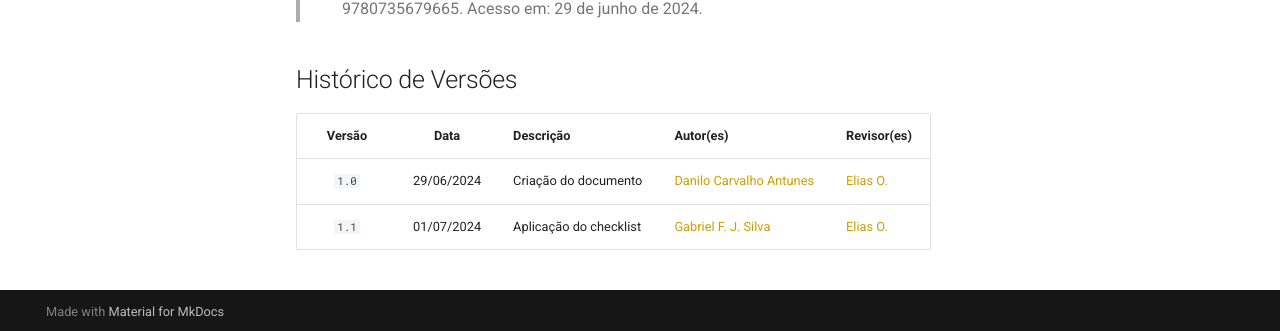
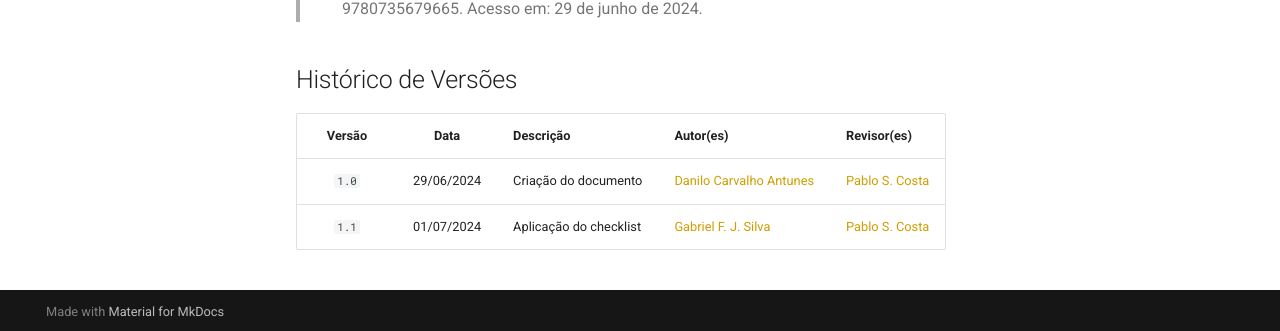
Before and after one commit to Requisitos-de-Software/2024.1-Serasa, an MkDocs documentation site: the page built from docs/verificacao/grupo/elicitacao/priorizacao/firstthingfirst.md, in a window 1280 px wide and 900 px high, scrolled down 2705 px. Shown: the part 566-897 px from the top of the window. Built offline with MkDocs 1.6.1 and Material for MkDocs 9.7.7, drawn with Linux system fonts in a browser that asks for light colours; comment, search, counter and statistics services are not loaded.

Commit message:
add reviewer

```diff
--- a/docs/verificacao/grupo/elicitacao/priorizacao/firstthingfirst.md
+++ b/docs/verificacao/grupo/elicitacao/priorizacao/firstthingfirst.md
@@ -110,8 +110,8 @@ pie
 
 | Versão | Data | Descrição | Autor(es) | Revisor(es) |
 | :----: | :--: | --------- | ----------- | ------ |
-| `1.0`  | 29/06/2024 | Criação do documento | [Danilo Carvalho Antunes][DaniloGH] | [Elias O.][EliasGH] |
-| `1.1`  | 01/07/2024 | Aplicação do checklist | [Gabriel F. J. Silva][GabrielFGH] |[Elias O.][EliasGH] |
+| `1.0`  | 29/06/2024 | Criação do documento | [Danilo Carvalho Antunes][DaniloGH] |  [Pablo S. Costa][PabloGH]  |
+| `1.1`  | 01/07/2024 | Aplicação do checklist | [Gabriel F. J. Silva][GabrielFGH] | [Pablo S. Costa][PabloGH]  |
 
 [ClaudioGH]: https://github.com/claudiohsc
 [DaniloGH]: https://github.com/Danilo-Carvalho-Antunes
```
Also changed, not shown: docs/validacao/pre-postagem.md (+1 -1 lines).
